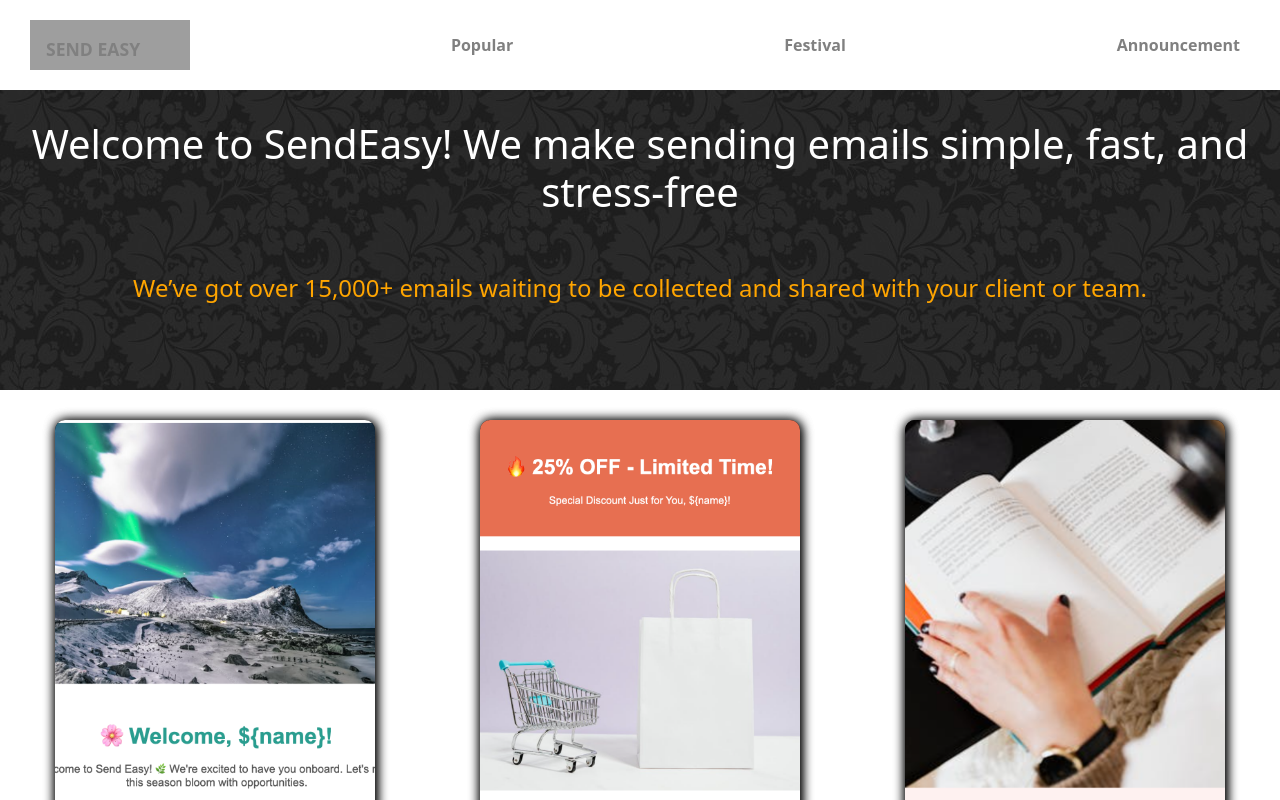
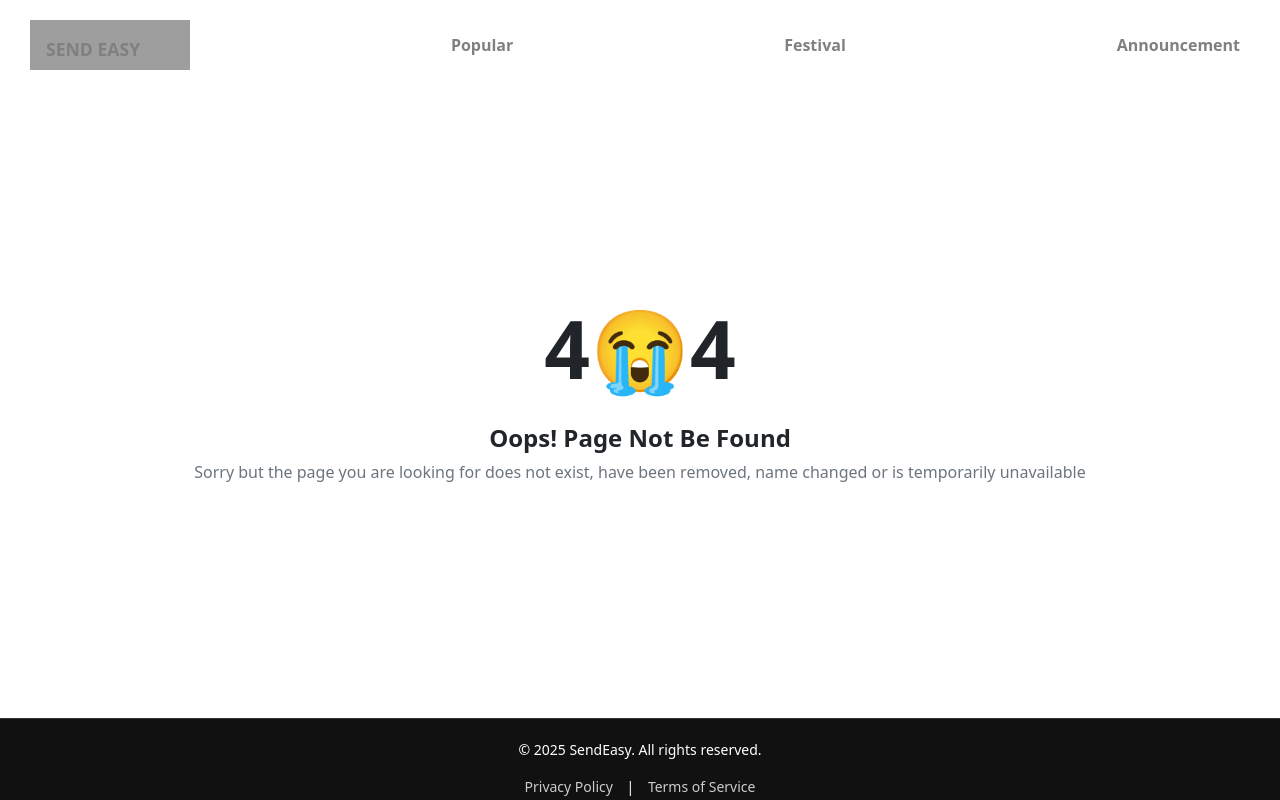
Before and after one commit to sabinacharyadev/sendeasy-client, a React (Vite) app: page /pagenotfound in a window 1280 px wide. Shown: the top 800 px of the page. Built offline with nearby package versions, Linux system fonts and the light colour scheme; grey boxes are pictures that could not be loaded.

Commit message:
page not found added

```diff
--- a/src/App.jsx
+++ b/src/App.jsx
@@ -5,6 +5,7 @@ import SendEmailPage from "./Pages/SendEmailPage";
 import { useState } from "react";
 import { ToastContainer } from "react-toastify";
 import BaseLayout from "./layouts/BaseLayout";
+import PageNotFoundPage from "./Pages/PageNotFoundPage";
 
 function App() {
   const [selectedTemplate, setSelectedTemplate] = useState("");
@@ -14,10 +15,7 @@ function App() {
       <Router>
         <Routes>
           <Route path="/" element={<BaseLayout />}>
-            <Route
-              path="*"
-              element={<HomePage setSelectedTemplate={setSelectedTemplate} />}
-            />
+            <Route path="*" element={<PageNotFoundPage />} />
             <Route
               path=""
               element={<HomePage setSelectedTemplate={setSelectedTemplate} />}
@@ -31,6 +29,7 @@ function App() {
                 />
               }
             />
+            <Route path="pagenotfound" element={<PageNotFoundPage />} />
           </Route>
         </Routes>
       </Router>
--- /dev/null
+++ b/src/Pages/PageNotFoundPage.jsx
@@ -0,0 +1,26 @@
+import { Container, Stack } from "react-bootstrap";
+const PageNotFoundPage = () => {
+  return (
+    <Container
+      className="d-flex justify-content-center align-items-center"
+      style={{
+        height: "81vh",
+      }}
+    >
+      <Stack className="justify-content-center align-items-center">
+        <div style={{ fontSize: "5rem" }} className="d-flex flex-row fw-bolder">
+          <p>4</p>
+          <p>😭</p>
+          <p>4</p>
+        </div>
+        <h4 className="fw-bolder">Oops! Page Not Be Found</h4>
+        <p className="text-secondary">
+          Sorry but the page you are looking for does not exist, have been
+          removed, name changed or is temporarily unavailable
+        </p>
+      </Stack>
+    </Container>
+  );
+};
+
+export default PageNotFoundPage;
--- a/src/Pages/SendEmailPage.jsx
+++ b/src/Pages/SendEmailPage.jsx
@@ -1,12 +1,10 @@
-import { Navigate } from "react-router";
-import NavBar from "../Components/NavBar";
+import { Navigate, useNavigate } from "react-router";
 import ReactHtmlParser from "react-html-parser";
 import { Button, Form, Spinner } from "react-bootstrap";
 import { useState } from "react";
 import { sendEmail } from "../axios/emailAxios";
 import { toast } from "react-toastify";
 import useLoader from "../hooks/useLoader";
-import Footer from "../Components/Footer";
 
 const SendEmailPage = ({ selectedTemplate, setSelectedTemplate }) => {
   const initialData = {
@@ -15,6 +13,7 @@ const SendEmailPage = ({ selectedTemplate, setSelectedTemplate }) => {
     subject: "",
   };
 
+  const navigate = useNavigate();
   const [formData, setFormData] = useState(initialData);
   const { isLoading, startLoading, stopLoading } = useLoader(false);
   const { emails, name, subject } = formData;
@@ -61,7 +60,7 @@ const SendEmailPage = ({ selectedTemplate, setSelectedTemplate }) => {
       stopLoading();
     } catch (error) {
       if (error.code === "ERR_NETWORK") {
-        console.log("server error");
+        navigate("/pagenotfound");
       }
       toast.error("Failed to send email. Please try again.");
       console.error(error);
```
